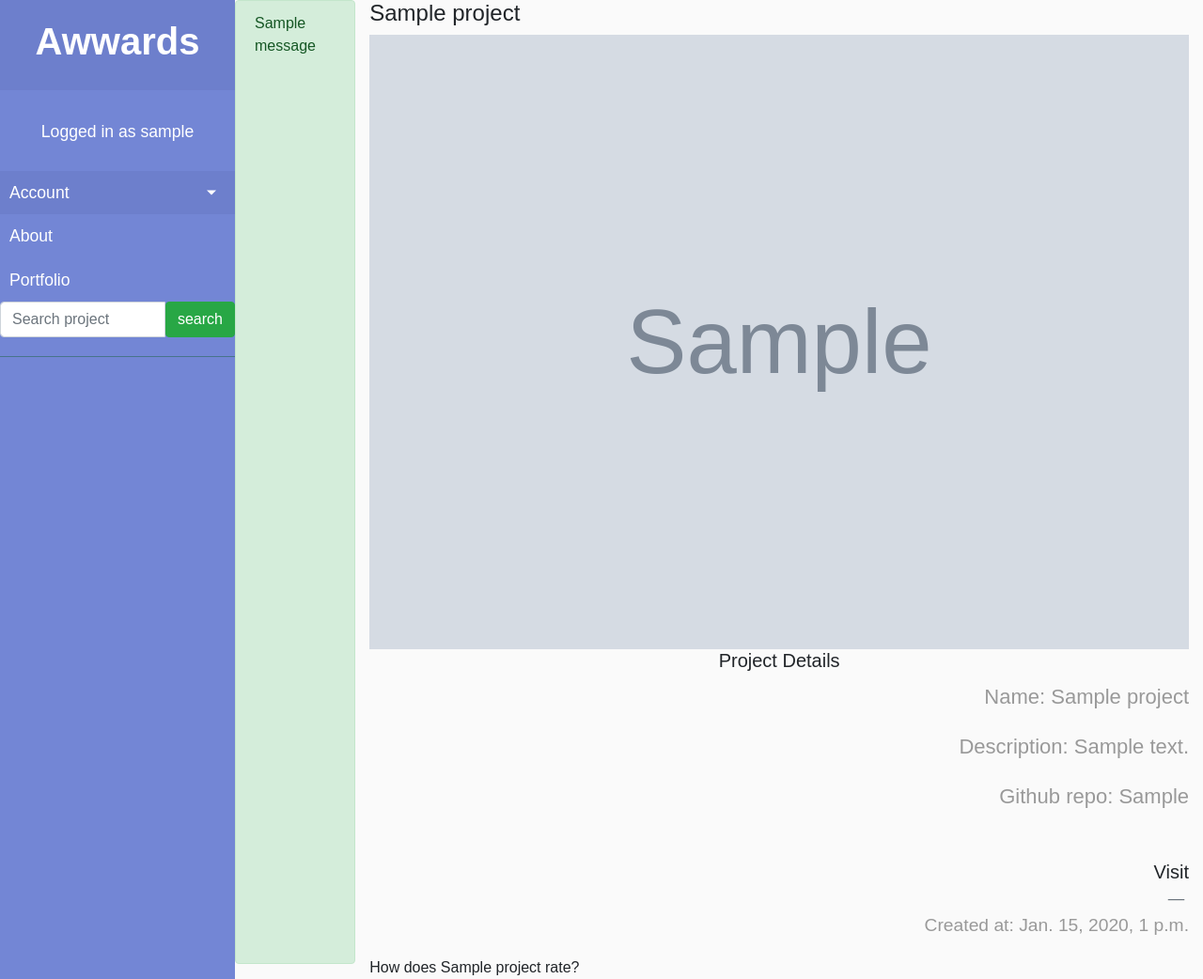
After one commit to OwinoLucas/Awwards-Clone, a Django app: page /project/1 in a window 1280 px wide. The commit adds this page. Shown: the whole page at 94% size. Run offline with Django 3.2, Linux system fonts and the light colour scheme; a user stored in the database is signed in; tables that the repository leaves empty hold one stand-in row (values such as "Sample post"); grey boxes marked "Sample" are stand-in pictures; one stand-in notice (Sample message) is shown; some libraries are stand-ins or nearby versions.

Commit message:
created project page to display user projects with ratings

```diff
--- a/clone/templates/navbar.html
+++ b/clone/templates/navbar.html
@@ -1,11 +1,11 @@
 <!-- Sidebar -->
 <nav id="sidebar">
     <div class="sidebar-header">
-        <h1><a href="/">Awwards</a></h1>
+        <h1 class="text-center"><a href="/"><strong>Awwards</strong></a></h1>
     </div>
 
     <ul class="list-unstyled components">
-        <p>Dummy Heading</p>
+        <p class="text-center">Logged in as {{user.username}}</p>
         <li class="active">
             <a href="#homeSubmenu" data-toggle="collapse" aria-expanded="false" class="dropdown-toggle">Account</a>
             {% if user.is_authenticated %}
@@ -33,20 +33,7 @@
         <li>
             <a href="#">About</a>
         </li>
-        <li>
-            <a href="#pageSubmenu" data-toggle="collapse" aria-expanded="false" class="dropdown-toggle">Pages</a>
-            <ul class="collapse list-unstyled" id="pageSubmenu">
-                <li>
-                    <a href="#">Page 1</a>
-                </li>
-                <li>
-                    <a href="#">Page 2</a>
-                </li>
-                <li>
-                    <a href="#">Page 3</a>
-                </li>
-            </ul>
-        </li>
+
         <li>
             <a href="#">Portfolio</a>
         </li>
--- /dev/null
+++ b/clone/templates/project.html
@@ -0,0 +1,24 @@
+{%extends 'base.html'%}
+
+{% block content %}
+<div class="container">
+    <h4>{{project.project_name}}</h4>
+    <div class="card-img">
+        <img src="{{project.project_image.url}}" alt="project_image" style="width:100%">
+    </div>
+    <blockquote class="blockquote text-right">
+        <h5 class="text-center">Project Details</h5>
+        <p>Name: {{project.project_name}}</p>
+        <p>Description: {{project.description}}</p>
+        <p>Github repo: {{project.github_repo}}</p>
+        <br>
+        <a href="{{project.url}}">Visit</a>
+        <footer class="blockquote-footer">
+            <p>Created at: {{project.created_at}}</p>
+        </footer>
+    </blockquote>
+    <article>How does {{project.project_name}} rate?</article>
+
+</div>
+
+{% endblock %}
--- a/clone/urls.py
+++ b/clone/urls.py
@@ -7,6 +7,7 @@ urlpatterns=[
     url(r'^$',views.index,name = 'index'),
     url(r'profile/', views.profile, name='profile'),
     url(r'^search/', views.search_results, name='search_results'),
+    url(r'^project/(?P<project_id>[0-9])$',views.project,name ='project'),
 ]
 if settings.DEBUG:
     urlpatterns+= static(settings.MEDIA_URL, document_root = settings.MEDIA_ROOT)
--- a/clone/views.py
+++ b/clone/views.py
@@ -44,8 +44,6 @@ def profile(request):
     context = {
         'u_form': u_form,
         'p_form': p_form
-
-
     }
     return render(request, 'profile.html', context)
 
@@ -63,3 +61,11 @@ def search_results(request):
     else:
         message = "You haven't searched for any user"
         return render(request, 'search.html',{"message":message})
+
+@login_required(login_url='login')
+def project(request, project_id):
+    try:
+        project = Projects.objects.get(id=project_id)
+    except Projects.DoesNotExist:
+        raise Http404()
+    return render(request, "project.html", {'project':project})
```
Also changed, not shown: clone/templates/search.html (+10 -6 lines).
